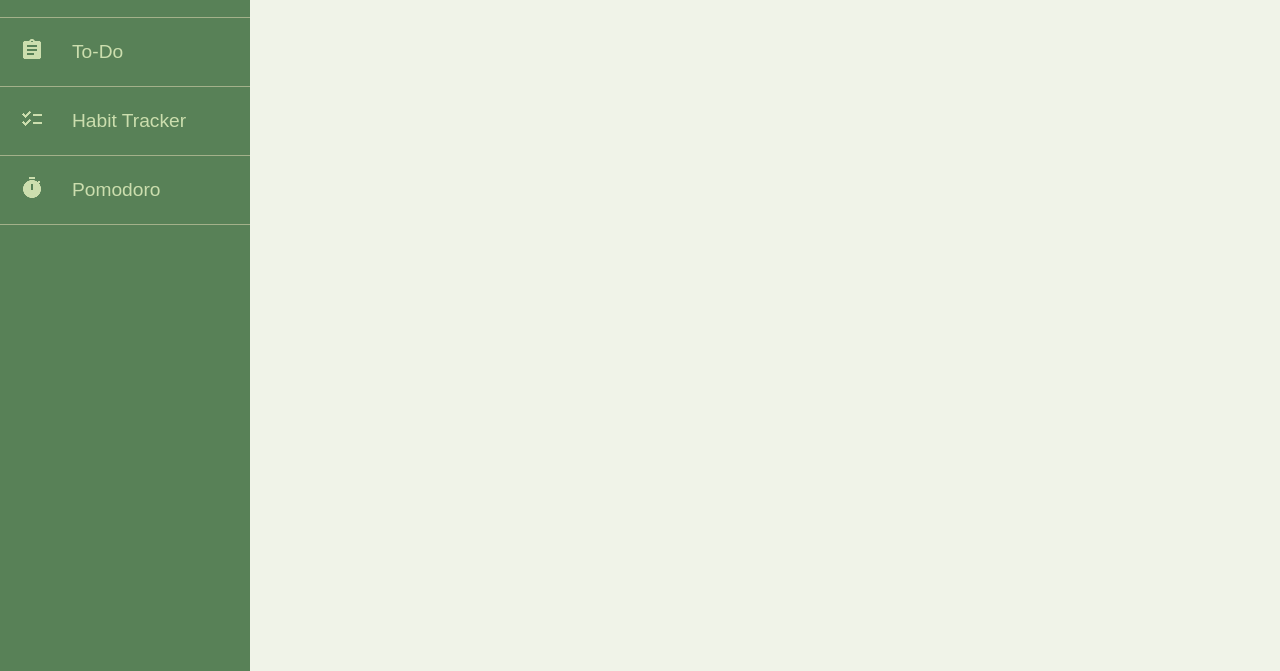
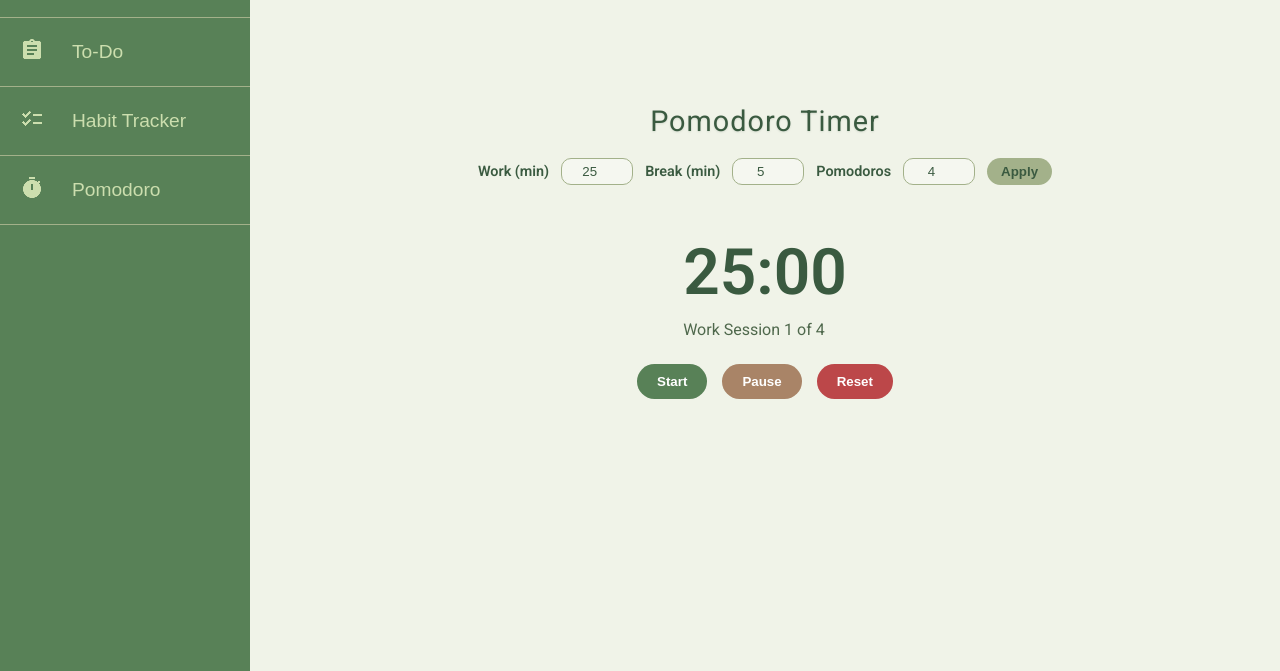
Before and after one commit to g-pallavi-07/CP-Project, a plain HTML site: page templates/pomodoro.html in a window 1280 px wide. Shown: the part 129-800 px from the top of the page. Drawn offline with Linux system fonts and the light colour scheme; a web font is replaced by a local one.

Commit message:
added habit and pomodoro

```diff
--- a/templates/pomodoro.html
+++ b/templates/pomodoro.html
@@ -102,8 +102,32 @@
         </li>
       </ul>
     </nav>
-    <main>
-        <h1>Welcome to the Pomodoro Timer Page</h1>
+    <main class="pomodoro-main">
+      <section class="pomodoro-container">
+        <h1 class="pomodoro-title">Pomodoro Timer</h1>
+
+        <div class="settings-bar">
+          <label>Work (min)</label>
+          <input type="number" id="workDuration" value="25">
+          <label>Break (min)</label>
+          <input type="number" id="breakDuration" value="5">
+          <label>Pomodoros</label>
+          <input type="number" id="cycles" value="4">
+          <button id="applySettings">Apply</button>
+        </div>
+
+        <div class="timer-display">
+          <h2 id="timer">25:00</h2>
+          <p id="sessionType">Work Session 1 of 4</p>
+        </div>
+
+        <div class="control-buttons">
+          <button id="startBtn" class="start-btn">Start</button>
+          <button id="pauseBtn" class="pause-btn">Pause</button>
+          <button id="resetBtn" class="reset-btn">Reset</button>
+        </div>
+      </section>
     </main>
-</body>
-</html>
+    </body>
+    <script src="/static/js/pomodoro.js"></script>
+    </html>
```
Also changed, not shown: templates/habit.html (+17 -2 lines).
